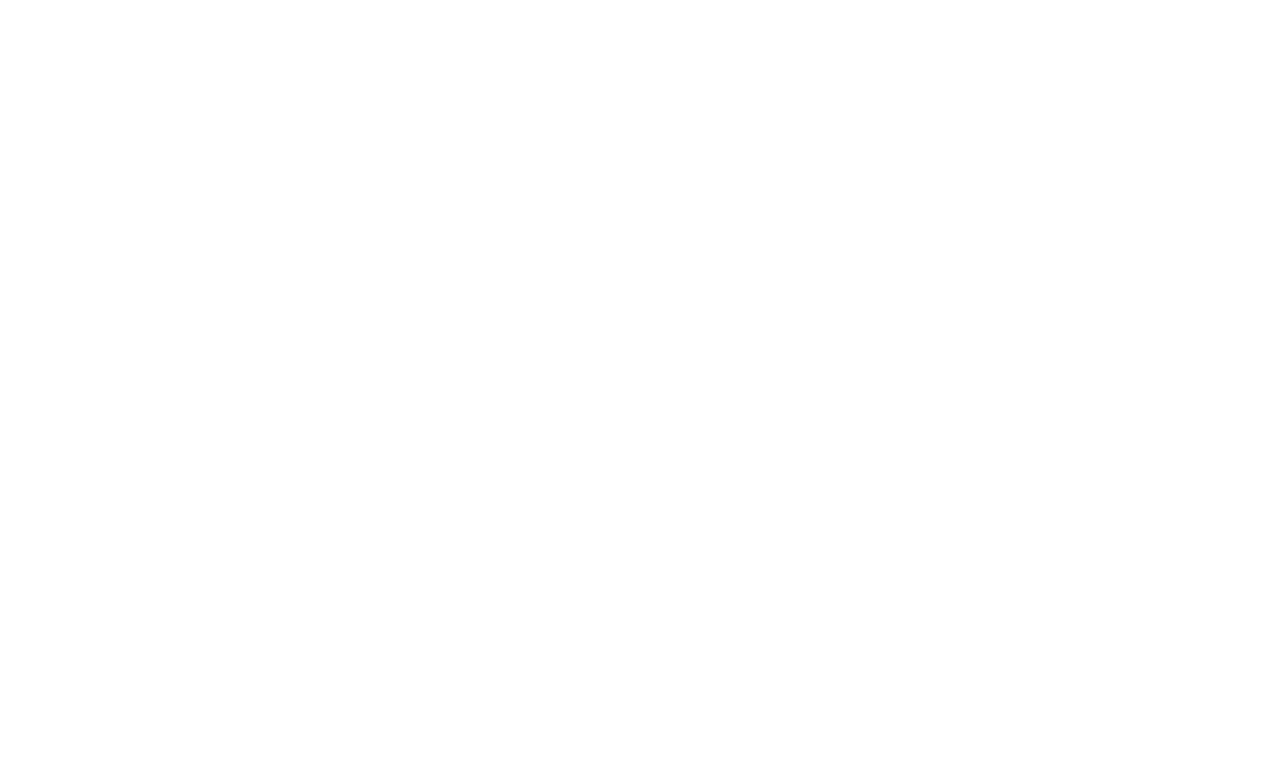
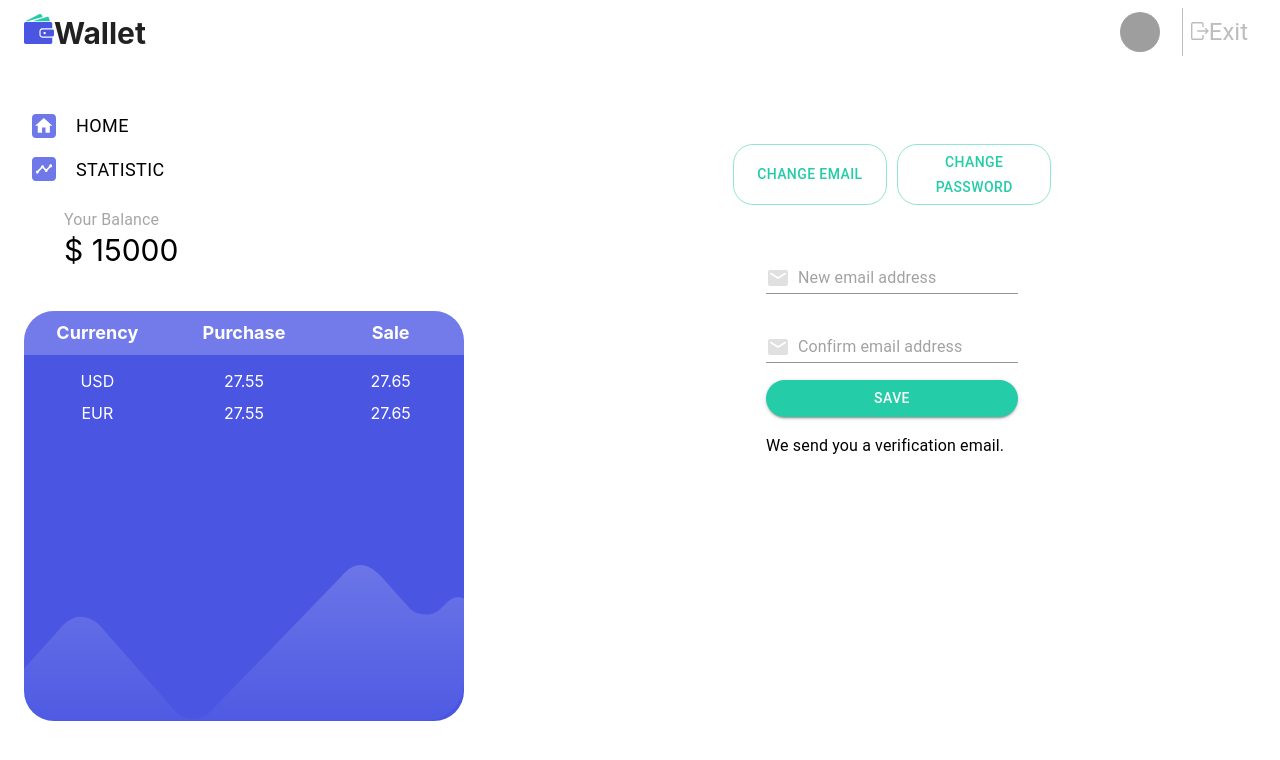
Before and after one commit to DawidBartus/wallet, a React (Create React App) app: page /wallet/home/settings in a window 1280 px wide. Before the commit this address had no page. Shown: the top 760 px of the page. Built offline with nearby package versions, Linux system fonts and the light colour scheme; grey boxes are pictures that could not be loaded.

Commit message:
settings

```diff
--- a/src/App.js
+++ b/src/App.js
@@ -8,6 +8,7 @@
 import Currency from "./components/Currency/Currency";
 import Transaction from "./components/Transaction/Transaction";
 import Balance from "./devUtils/balanceTest";
+import Settings from "./components/Settings/Settings";
 
 function App() {
   return (
@@ -20,6 +21,7 @@
           <Route index element={<Transaction />} />
           <Route path="/home/statistic" element={<Statistic />} />
           <Route path="/home/currency" element={<Currency />} />
+          <Route path="/home/settings" element={<Settings />} />
           <Route path="/home/devtest" element={<Balance />} />
         </Route>
       </Route>
--- a/src/components/Navbar/Navbar.jsx
+++ b/src/components/Navbar/Navbar.jsx
@@ -10,8 +10,13 @@
 import { Outlet } from "react-router-dom";
 import { ReactComponent as Exit } from "../images/exit.svg";
 import StyledFormBlurBackground from "../Background/FormBlurBackground";
+import Settings from "../Settings/Settings";
+import { Button, Modal } from "@mui/material";
 
 const ResponsiveAppBar = () => {
+  const [open, setOpen] = React.useState(false);
+  const handleOpen = () => setOpen(true);
+  const handleClose = () => setOpen(false);
   return (
     <>
       <AppBar
@@ -30,9 +35,10 @@
               </Typography>
             </Box>
             <Box component="div">
-              <IconButton>
+              <Button onClick={handleOpen}>
                 <Avatar alt="Remy Sharp" src="/static/images/avatar/2.jpg" />
-              </IconButton>
+              </Button>
+
               <IconButton
                 style={{
                   borderLeft: "1px solid #BDBDBD",
@@ -49,6 +55,9 @@
           </Toolbar>
         </Container>
       </AppBar>
+      <Modal open={open} onClose={handleClose} maxWidth={"xl"}>
+        <Settings />
+      </Modal>
       <StyledFormBlurBackground>
         <Outlet />
       </StyledFormBlurBackground>
--- /dev/null
+++ b/src/components/Settings/Settings.jsx
@@ -0,0 +1,99 @@
+import { forwardRef, useState } from "react";
+import SecondaryButton from "../StyledComponents/SecondaryButton";
+import { Box, Input, InputAdornment, Typography } from "@mui/material";
+import ContainerMui from "../StyledComponents/ContainerMUI";
+import EmailRoundedIcon from "@mui/icons-material/EmailRounded";
+import MainButton from "../StyledComponents/MainButton";
+
+const ChangeEmail = () => {
+  const handleSave = (e) => {
+    e.preventDefault();
+    console.log("kliknąłeś mnie");
+  };
+  return (
+    <Box
+      onSubmit={handleSave}
+      component={"form"}
+      sx={{
+        display: "flex",
+        flexDirection: "column",
+        minHeight: "250px",
+        justifyContent: "space-evenly",
+      }}
+    >
+      <Input
+        id="email"
+        name="email"
+        type="email"
+        placeholder="New email address"
+        autoComplete="email"
+        required
+        startAdornment={
+          <InputAdornment position="start">
+            <EmailRoundedIcon color="icon" />
+          </InputAdornment>
+        }
+        sx={{ margin: "20px 0" }}
+      />
+      <Input
+        id="email"
+        name="email"
+        type="email"
+        placeholder="Confirm email address"
+        autoComplete="email"
+        required
+        startAdornment={
+          <InputAdornment position="start">
+            <EmailRoundedIcon color="icon" />
+          </InputAdornment>
+        }
+      />
+      <MainButton variant={"contained"} sx={{ width: "auto" }} type="submit">
+        Save
+      </MainButton>
+      <Typography>We send you a verification email.</Typography>
+    </Box>
+  );
+};
+
+const Settings = forwardRef((props, ref) => {
+  const [openEmail, setOpenEmail] = useState(true);
+
+  return (
+    <ContainerMui
+      ref={ref}
+      sx={{ display: "flex", borderRadius: "30px", marginTop: "60px" }}
+      style={{ justifyContent: "center", backgroundColor: "white" }}
+    >
+      <Box
+        style={{
+          display: "flex",
+          gap: "20px",
+          maxWidth: "600px",
+          padding: "0",
+          paddingTop: "20px",
+          flexDirection: "column",
+          alignItems: "center",
+        }}
+      >
+        <Box style={{ display: "flex", width: "100%", gap: "10px" }}>
+          <SecondaryButton
+            variant="outlined"
+            type="submit"
+            onClick={() => setOpenEmail(true)}
+          >
+            Change email
+          </SecondaryButton>
+          <SecondaryButton
+            variant="outlined"
+            onClick={() => setOpenEmail(false)}
+          >
+            Change password
+          </SecondaryButton>
+        </Box>
+        {openEmail ? <ChangeEmail /> : <p>zamknięte</p>}
+      </Box>
+    </ContainerMui>
+  );
+});
+export default Settings;
--- a/src/components/StyledSection/StyledSection.jsx
+++ b/src/components/StyledSection/StyledSection.jsx
@@ -15,8 +15,5 @@
     align-items: center;
   }
 `;
-// const Section = (props) => {
-//   const { children } = props;
-//   return <StyledSection>{children}</StyledSection>;
-// };
+
 export default Section;
```
